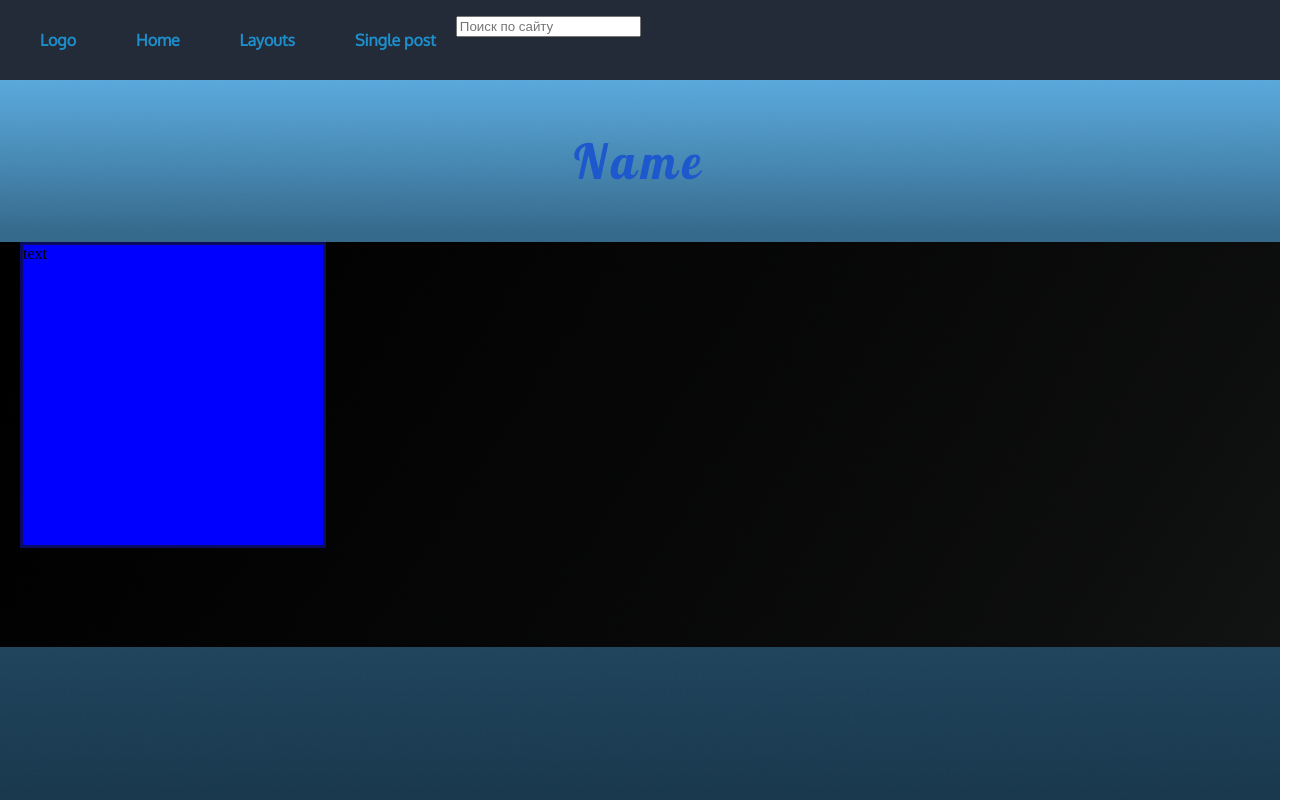
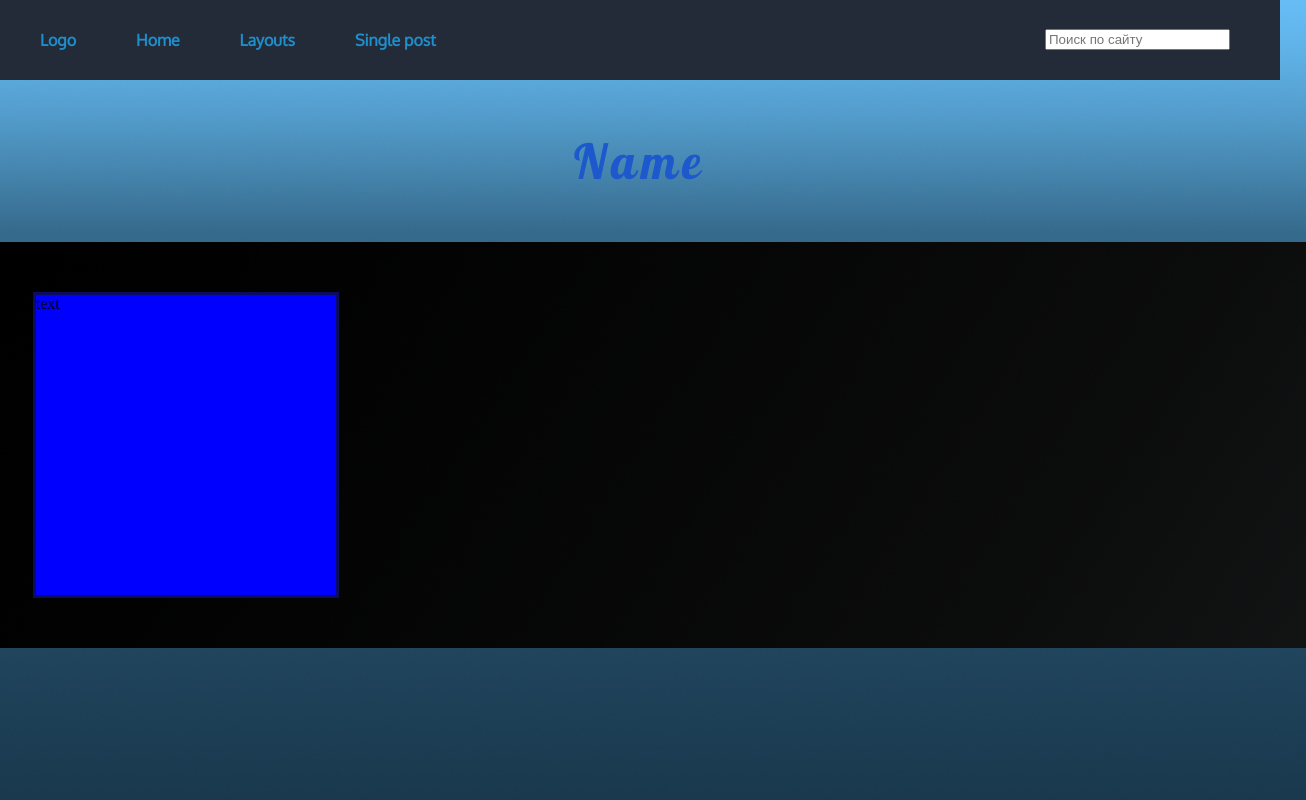
Before and after one commit to Fithanso/SuperRepository, a plain HTML site: page abyss/index.html in a window 1280 px wide. Shown: the top 800 px of the page, 1306 px wide, since content can reach past the window. Drawn offline with Linux system fonts and the light colour scheme.

Commit message:
first patch success

```diff
--- a/abyss/Abyss.style/abStyle.css
+++ b/abyss/Abyss.style/abStyle.css
@@ -47,10 +47,10 @@ body {
  }
 
  #upperdiv {
-  margin-top: 4%;
-  background-image: url(div-fade.png);
-  width: 100%;
-  height: 30%;
+    padding: 50px 1%;
+    margin-top: 4%;
+    background-image: url(div-fade.png);
+    width: 100%;
  }
 
  #person {
@@ -60,3 +60,9 @@ body {
   height: 300px;
   background-color: blue;
  }
+
+#search {
+    float: right;
+    margin-right: 50px;
+    margin-top: 13px;
+}
--- a/abyss/index.html
+++ b/abyss/index.html
@@ -15,7 +15,7 @@
   <li id="home" class="navelement"><a href="#">Home</a></li>
   <li id="layouts" class="navelement"><a href="#">Layouts</a></li>
   <li id="spost" class="navelement"><a href="#">Single post</a></li>
-    <li><form>
+    <li id="search"><form>
          <p><input id="searchfield" type="search" placeholder="Поиск по сайту">
          <!--<input id="searchbtn" type="submit" value="Найти"></p>-->
       </form>
```
